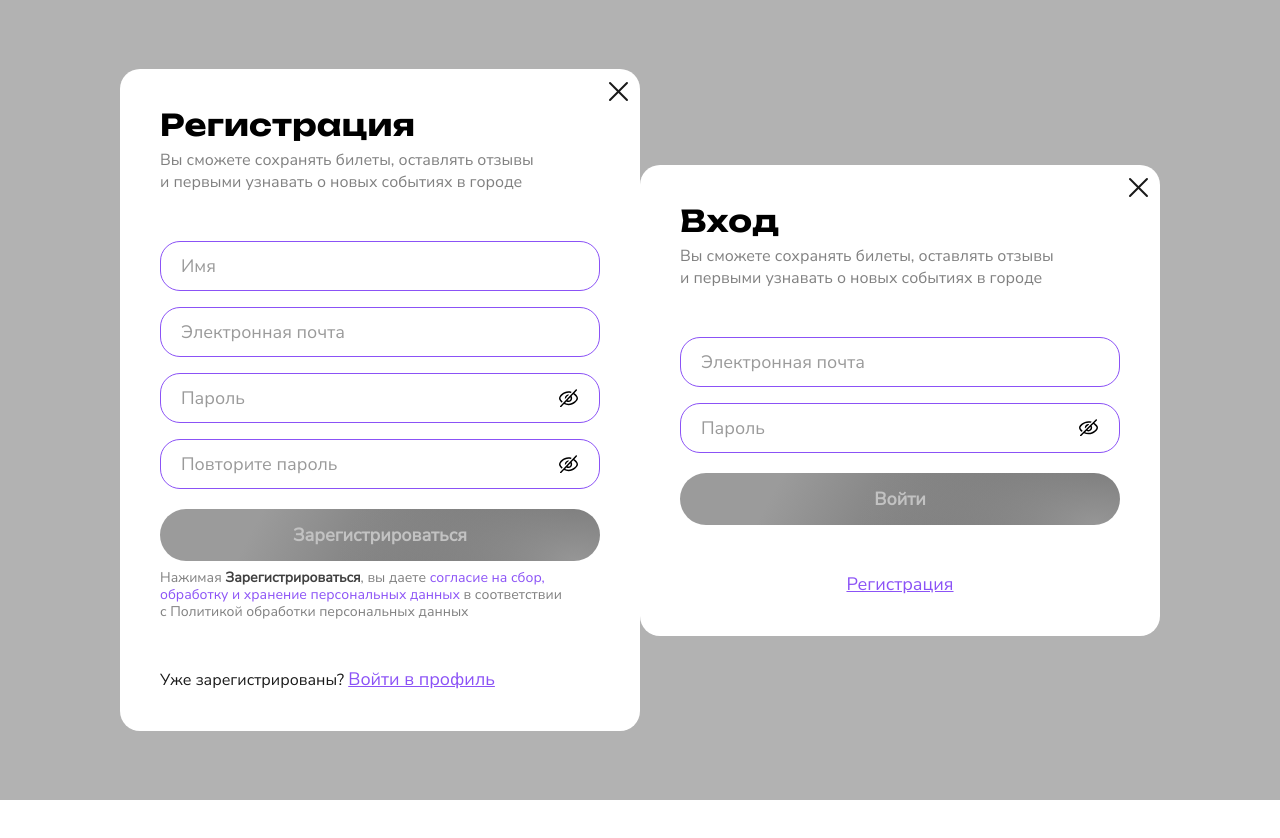
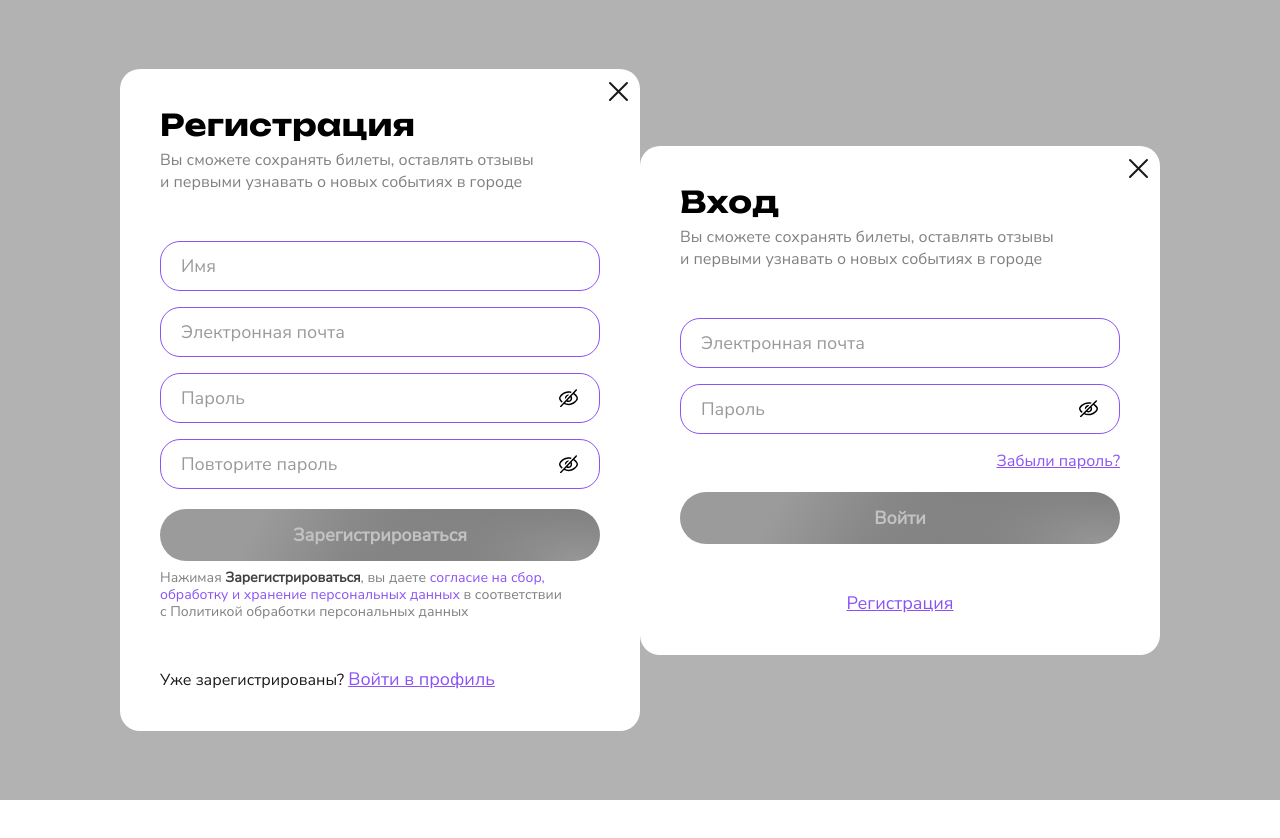
Before and after one commit to by-the-ticket-take-the-ride/frontend, a React (Create React App) app: page / in a window 1280 px wide. Shown: the top 838 px of the page. Built offline with nearby package versions, Linux system fonts and the light colour scheme.

Commit message:
feature: закончена верстка формы login

```diff
--- a/src/components/Main/AuthForm/AuthForm.css
+++ b/src/components/Main/AuthForm/AuthForm.css
@@ -72,6 +72,16 @@
 .auth-form__input:last-child {
   margin-bottom: 0;
 }
+.auth-bottom__forgive-password {
+  font-family: "Nunito Sans";
+  font-size: 16px;
+  font-weight: 400;
+  line-height: 22px;
+  text-align: right;
+  color: #8B52F6;
+
+  margin-top: 16px;
+}
 .auth-form__button-action {
   width: 100%;
   height: 50px;
--- a/src/components/Main/AuthForm/AuthForm.jsx
+++ b/src/components/Main/AuthForm/AuthForm.jsx
@@ -73,6 +73,7 @@ function AuthForm(props) {
   let actionTextButton;
   const classNameInput = 'auth-form__input';
   let inputAttributes;
+  let forgetPassword = false;
 
   if (props.type === 'register') {
     textAgreement = true;
@@ -144,6 +145,7 @@ function AuthForm(props) {
 
   } else if (props.type === 'login') {
     textAgreement = false;
+    forgetPassword = true;
     actionTextButton = 'Войти';
     inputAttributes = [
       {
@@ -210,6 +212,13 @@ function AuthForm(props) {
             </p>
           </div>
       ))}
+
+      {forgetPassword &&
+        <a href="#" className="auth-bottom__forgive-password text-reset link-hover">
+          Забыли пароль?
+        </a>
+      }
+
       <button
         className="auth-form__button-action button-hover"
         onClick={handleSubmit}
```
